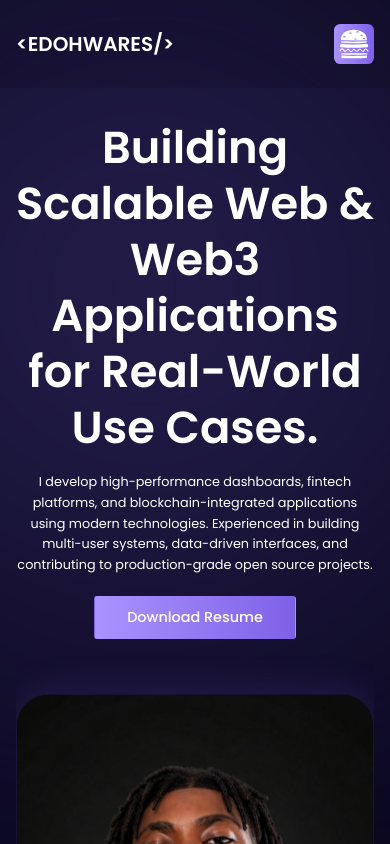
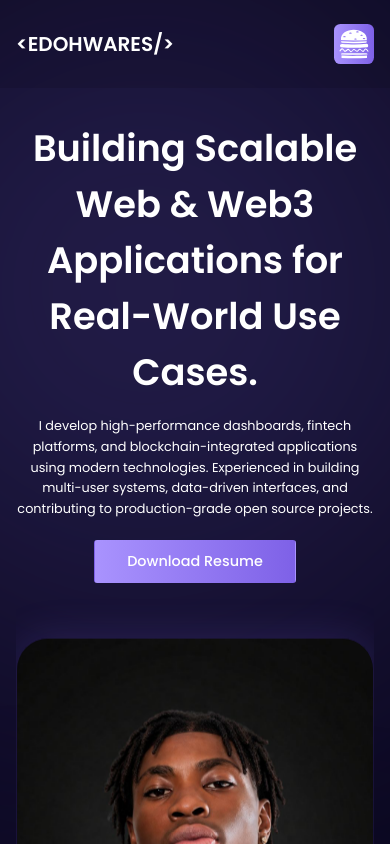
Before and after one commit to EDOHWARES/my-portfolio-rephurbished, a React (Vite) app: page / in a window 390 px wide. Shown: the top 844 px of the page. Built offline with nearby package versions, Linux system fonts and the light colour scheme.

Commit message:
updated hero text size for mobile

```diff
--- a/src/components/hero/Hero.jsx
+++ b/src/components/hero/Hero.jsx
@@ -17,7 +17,7 @@ const Hero = () => {
       className="hero-container flex flex-col gap-14 items-center justify-center md:items-start md:justify-between md:flex-row md:gap-0 overflow-hidden"
     >
       <div className="w-full md:w-1/2">
-        <h2 className="text-[2.8rem] md:text-[3.3rem] leading-[3.5rem] md:leading-[5rem] font-[600] mb-[1rem] text-center md:text-start">
+        <h2 className="text-[2.3rem] md:text-[3.3rem] leading-[3.5rem] md:leading-[5rem] font-[600] mb-[1rem] text-center md:text-start">
           Building Scalable Web & Web3 Applications for Real-World Use Cases.
         </h2>
 
```
